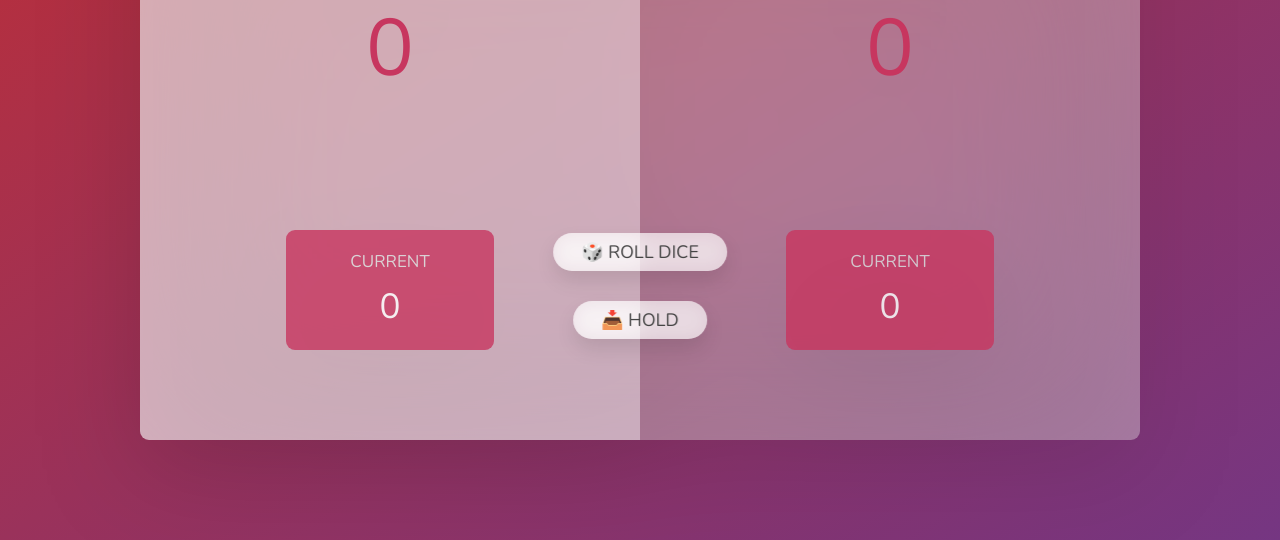
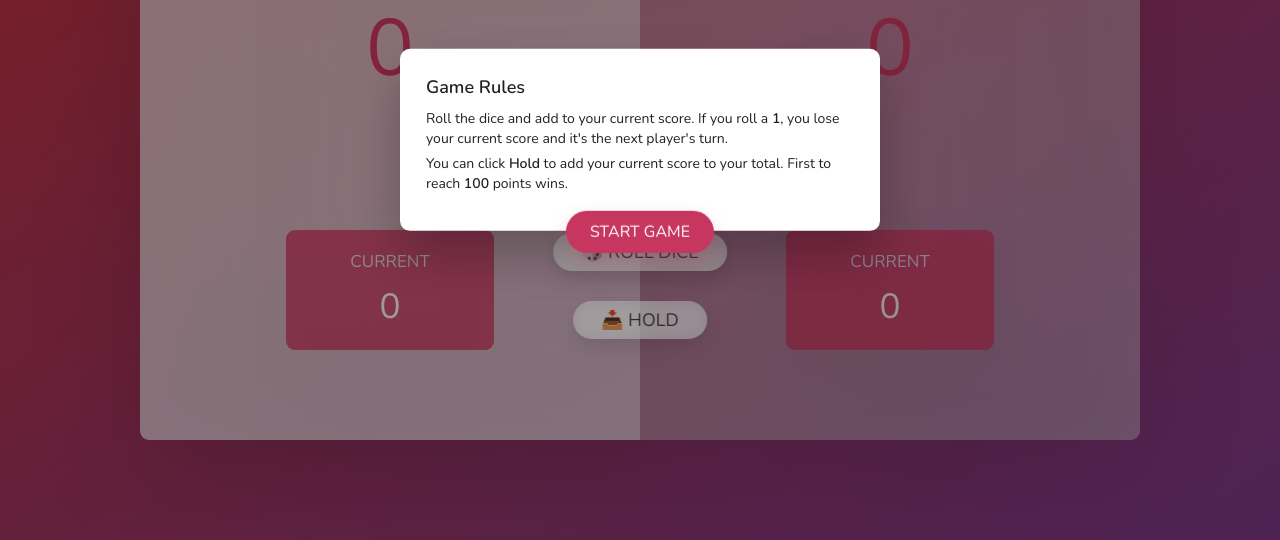
Before and after one commit to Nabhye/JS-Project-3-Pig-Game, a plain HTML site: page index.html in a window 1280 px wide. Shown: the part 260-800 px from the top of the page. Drawn offline with nearby package versions, Linux system fonts and the light colour scheme.

Commit message:
Added Info popup for game rules

```diff
--- a/index.html
+++ b/index.html
@@ -33,6 +33,17 @@
       <button class="btn btn--hold">📥 Hold</button>
     </main>
 
+    <!-- Rules modal + backdrop -->
+    <div class="backdrop hidden" id="backdrop"></div>
+    <div class="rules hidden" id="rules" role="dialog" aria-labelledby="rules-title">
+      <h3 id="rules-title">Game Rules</h3>
+      <p>Roll the dice and add to your current score. If you roll a <strong>1</strong>, you lose your current score and it's the next player's turn.</p>
+      <p>You can click <strong>Hold</strong> to add your current score to your total. First to reach <strong>100</strong> points wins.</p>
+      <div style="display:flex;justify-content:center;margin-top:1.2rem;">
+        <button class="btn btn--start" id="btn--start">Start Game</button>
+      </div>
+    </div>
+
     <script src="script.js"></script>
   </body>
 </html>
--- a/script.js
+++ b/script.js
@@ -21,7 +21,8 @@ const init = function () {
   scores = [0, 0];
   currentScore = 0;
   activePlayer = 0;
-  playing = true;
+  // Pause play until user clicks Start
+  playing = false;
 
   score0El.textContent = 0;
   score1El.textContent = 0;
@@ -33,6 +34,14 @@ const init = function () {
   player1El.classList.remove("player--winner");
   player0El.classList.add("player--active");
   player1El.classList.remove("player--active");
+  // Show rules modal and backdrop on init/new game
+  const rulesInit = document.getElementById('rules');
+  const backdropInit = document.getElementById('backdrop');
+  if (rulesInit) rulesInit.classList.remove('hidden');
+  if (backdropInit) backdropInit.classList.remove('hidden');
+  // Disable roll/hold until Start pressed
+  btnRoll.disabled = true;
+  btnHold.disabled = true;
 };
 init();
 
@@ -79,3 +88,24 @@ btnHold.addEventListener("click", function () {
 
 // Resetting the game
 btnNew.addEventListener("click", init);
+
+// Modal behavior
+const rulesEl = document.getElementById('rules');
+const btnStart = document.getElementById('btn--start');
+const backdropEl = document.getElementById('backdrop');
+
+const startGame = function () {
+  playing = true;
+  btnRoll.disabled = false;
+  btnHold.disabled = false;
+  if (rulesEl) rulesEl.classList.add('hidden');
+  if (backdropEl) backdropEl.classList.add('hidden');
+  if (backdropEl) backdropEl.style.display = 'none';
+};
+
+if (btnStart) {
+  btnStart.addEventListener('click', function (e) {
+    e.stopPropagation();
+    startGame();
+  });
+}
--- a/style.css
+++ b/style.css
@@ -139,3 +139,61 @@ main {
 .hidden {
   display: none;
 }
+
+/* Backdrop that dims and blocks interaction while rules dialog is open */
+.backdrop {
+  position: fixed;
+  left: 0;
+  top: 0;
+  width: 100vw;
+  height: 100vh;
+  background: rgba(0,0,0,0.35);
+  z-index: 50;
+}
+
+/* Centered rules modal */
+.rules {
+  position: fixed;
+  left: 50%;
+  top: 50%;
+  transform: translate(-50%, -50%);
+  width: 48rem;
+  max-width: calc(100% - 4rem);
+  background-color: #ffffff;
+  color: #222;
+  padding: 2.6rem;
+  border-radius: 10px;
+  box-shadow: 0 2.5rem 5rem rgba(0,0,0,0.25);
+  z-index: 60;
+}
+
+.rules h3 {
+  font-size: 1.8rem;
+  margin-bottom: 1rem;
+}
+
+.rules p {
+  font-size: 1.4rem;
+  margin-bottom: 0.6rem;
+  line-height: 1.4;
+}
+
+.btn--start {
+  margin-top: 0.6rem;
+  padding: 1rem 2.4rem;
+  font-size: 1.6rem;
+  background-color: #c7365f;
+  color: #fff;
+  border-radius: 50rem;
+  box-shadow: 0 1rem 2rem rgba(199,54,95,0.25);
+  cursor: pointer;
+  border: none;
+}
+
+/* When modal is hidden ensure it doesn't capture pointer events */
+.rules.hidden,
+.backdrop.hidden {
+  display: none !important;
+  pointer-events: none !important;
+}
+/* end of original stylesheet */
```
